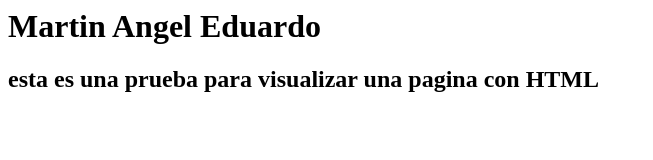
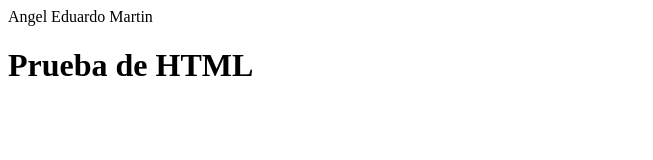
Before and after one commit to edu0001/edu0001.github.io, a plain HTML site: page index.html in a window 1280 px wide. Shown: the whole page, without its empty margins (0-653 px from the left). Drawn offline with Linux system fonts and the light colour scheme.

Commit message:
Update index.html

```diff
--- a/index.html
+++ b/index.html
@@ -1,2 +1,2 @@
-<h1>  Martin Angel Eduardo </h1>
-<h2> esta es una prueba para visualizar una pagina con HTML</H2>
+<TITTLE align = "center"> Angel Eduardo Martin</tittle>
+<h1 align="left"> Prueba de HTML</H1>
```
